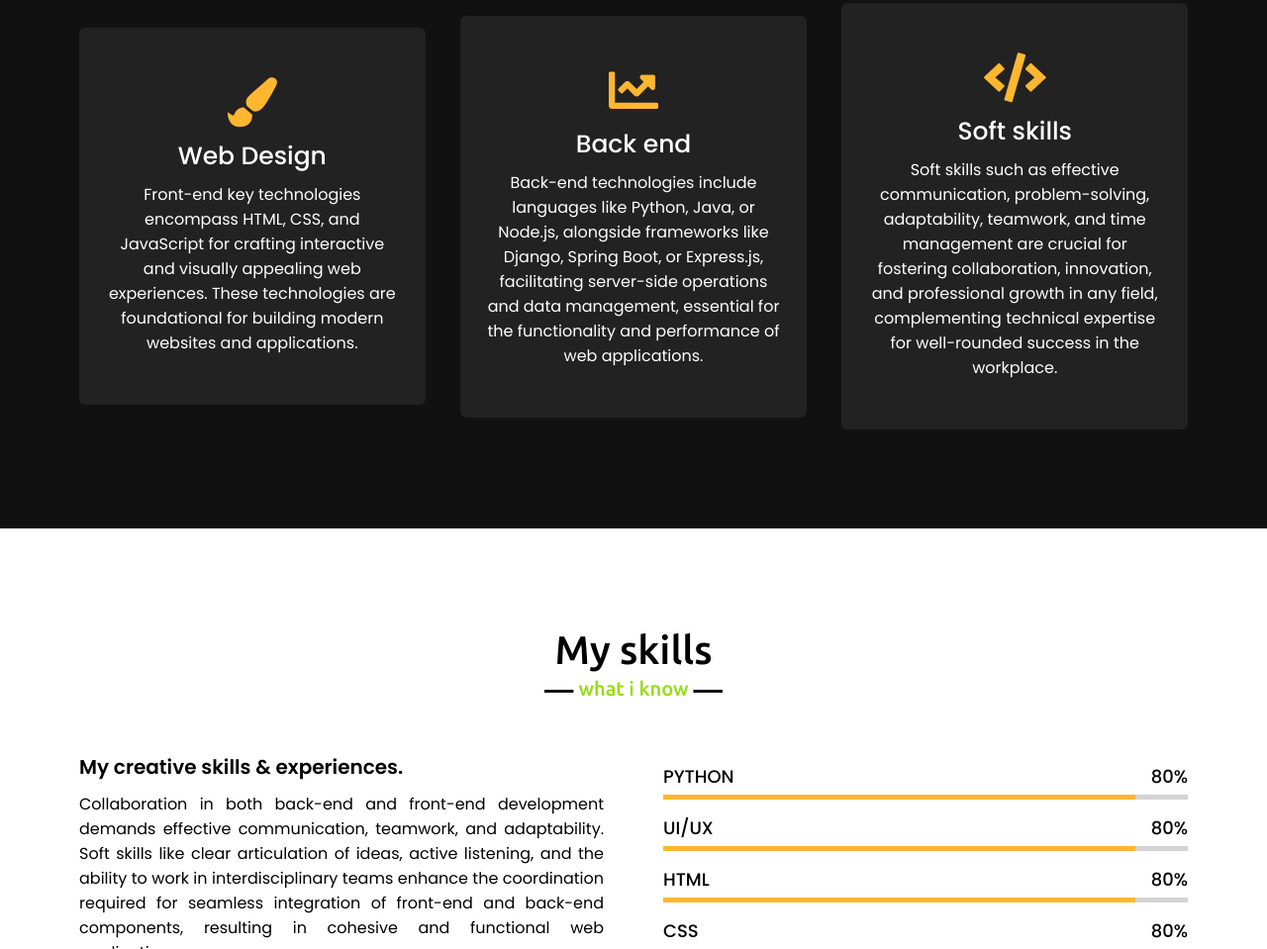
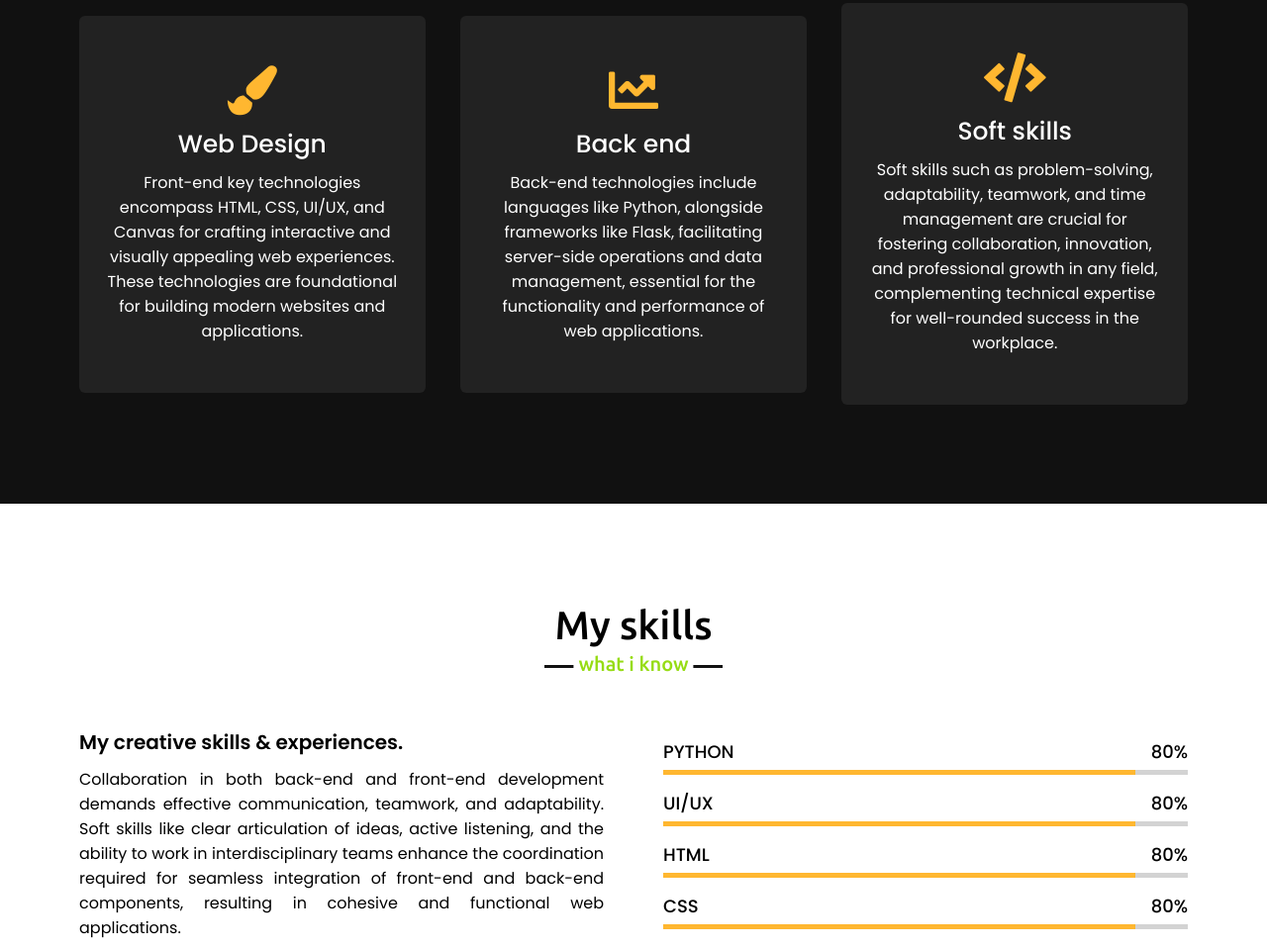
Before and after one commit to Rajarajeshwaran-2003/-This-is-my-Portfolio-website, a plain HTML site: page index.html in a window 1280 px wide. Shown: the part 2556-3515 px from the top of the page at 99% size. Drawn offline with nearby package versions, Linux system fonts and the light colour scheme.

Commit message:
Update index.html

```diff
--- a/index.html
+++ b/index.html
@@ -76,21 +76,21 @@
                     <div class="box">
                         <i class="fas fa-paint-brush"></i>
                         <div class="text">Web Design</div>
-                        <p>Front-end key technologies encompass HTML, CSS, and JavaScript for crafting interactive and visually appealing web experiences. These technologies are foundational for building modern websites and applications.</p>
+                        <p>Front-end key technologies encompass HTML, CSS, UI/UX, and Canvas for crafting interactive and visually appealing web experiences. These technologies are foundational for building modern websites and applications.</p>
                     </div>
                 </div>
                 <div class="card">
                     <div class="box">
                         <i class="fas fa-chart-line"></i>
                         <div class="text">Back end</div>
-                        <p>Back-end technologies include languages like Python, Java, or Node.js, alongside frameworks like Django, Spring Boot, or Express.js, facilitating server-side operations and data management, essential for the functionality and performance of web applications.</p>
+                        <p>Back-end technologies include languages like Python, alongside frameworks like Flask, facilitating server-side operations and data management, essential for the functionality and performance of web applications.</p>
                     </div>
                 </div>
                 <div class="card">
                     <div class="box">
                         <i class="fas fa-code"></i>
                         <div class="text">Soft skills</div>
-                        <p>Soft skills such as effective communication, problem-solving, adaptability, teamwork, and time management are crucial for fostering collaboration, innovation, and professional growth in any field, complementing technical expertise for well-rounded success in the workplace.</p>
+                        <p>Soft skills such as problem-solving, adaptability, teamwork, and time management are crucial for fostering collaboration, innovation, and professional growth in any field, complementing technical expertise for well-rounded success in the workplace.</p>
                     </div>
                 </div>
                </div>
```
